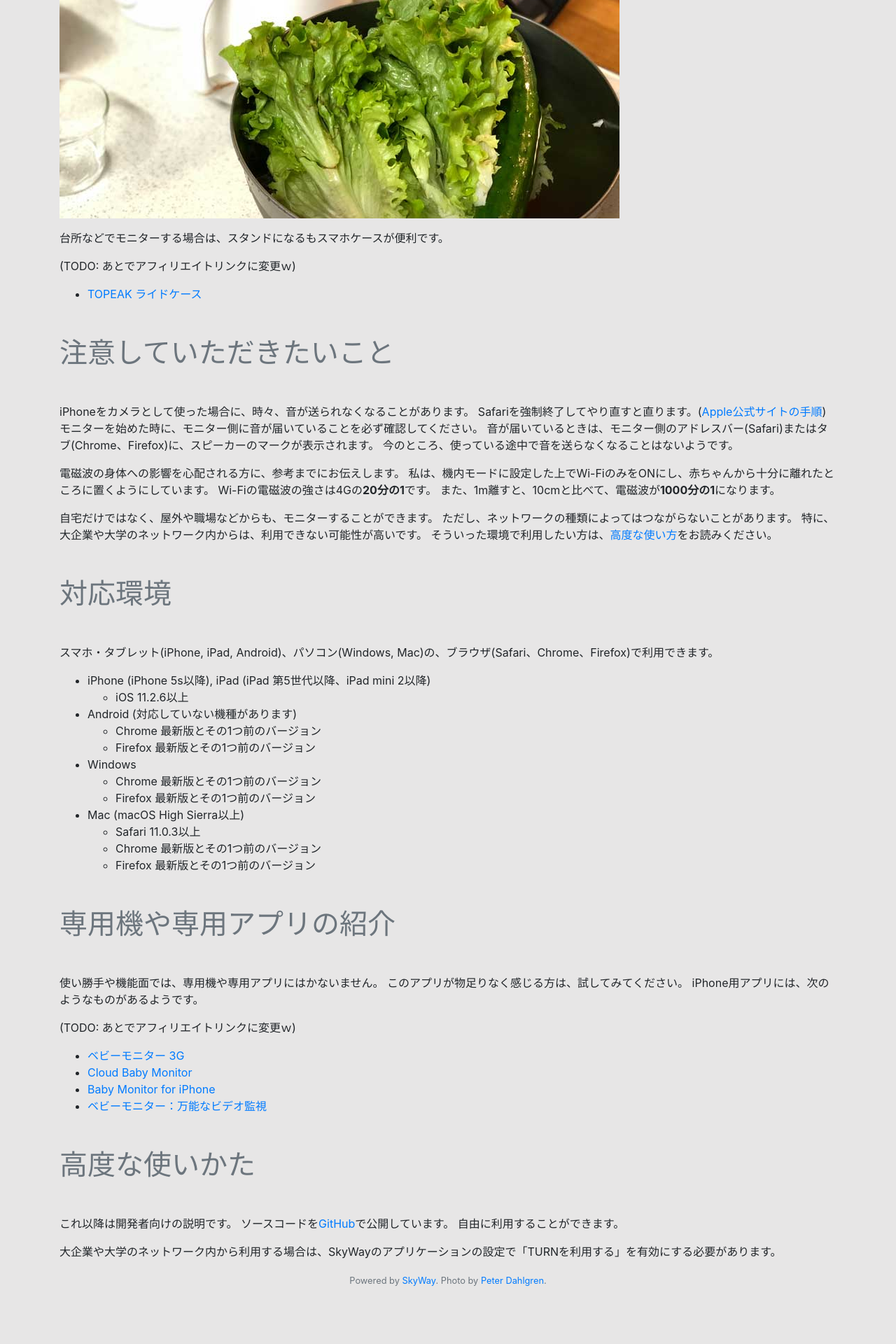
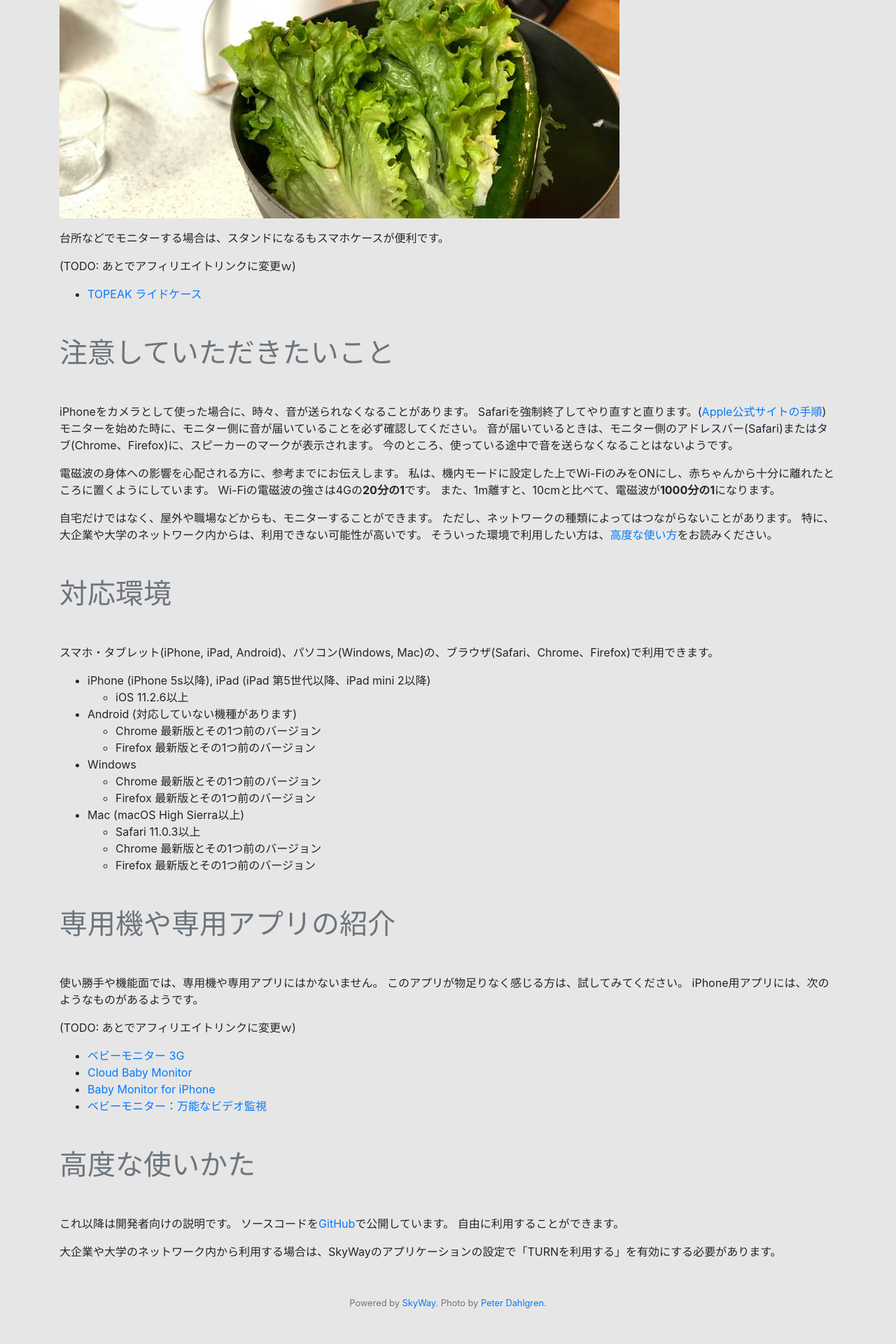
Before and after one commit to rotsuya/skyway-baby-monitor, a Jekyll site: the page built from index.md, in a window 1280 px wide. Shown: the part 2820-4740 px from the top of the page at 70% size. Built offline with Jekyll 4.4.1, drawn with Linux system fonts in a browser that asks for light colours; some web fonts are replaced; our own code applies the rules of GitHub Pages for plain Markdown files; before the commit the page ends 4676 px from its top, so only the background shows below that.

Commit message:
Improve design of footer

```diff
--- a/_layouts/index.html
+++ b/_layouts/index.html
@@ -50,7 +50,7 @@
 </div>
 <div class="container pt-5">
     {{ content }}
-    <p class="text-center text-muted">
+    <p class="text-center text-muted my-5">
         <small>Powered by <a href="https://webrtc.ecl.ntt.com/" target="_blank">SkyWay</a>. Photo by <a href="https://www.flickr.com/photos/rifqidahlgren/16373547459/" target="_blank">Peter Dahlgren</a>.</small>
     </p>
 </div>
```
